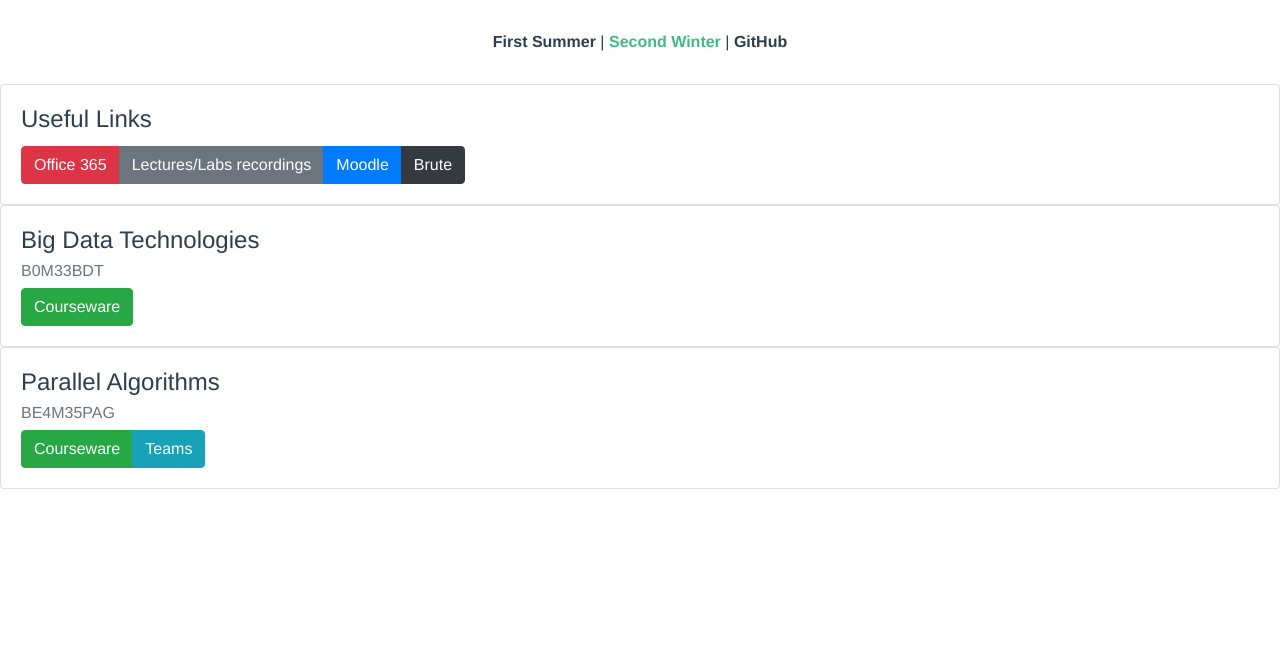
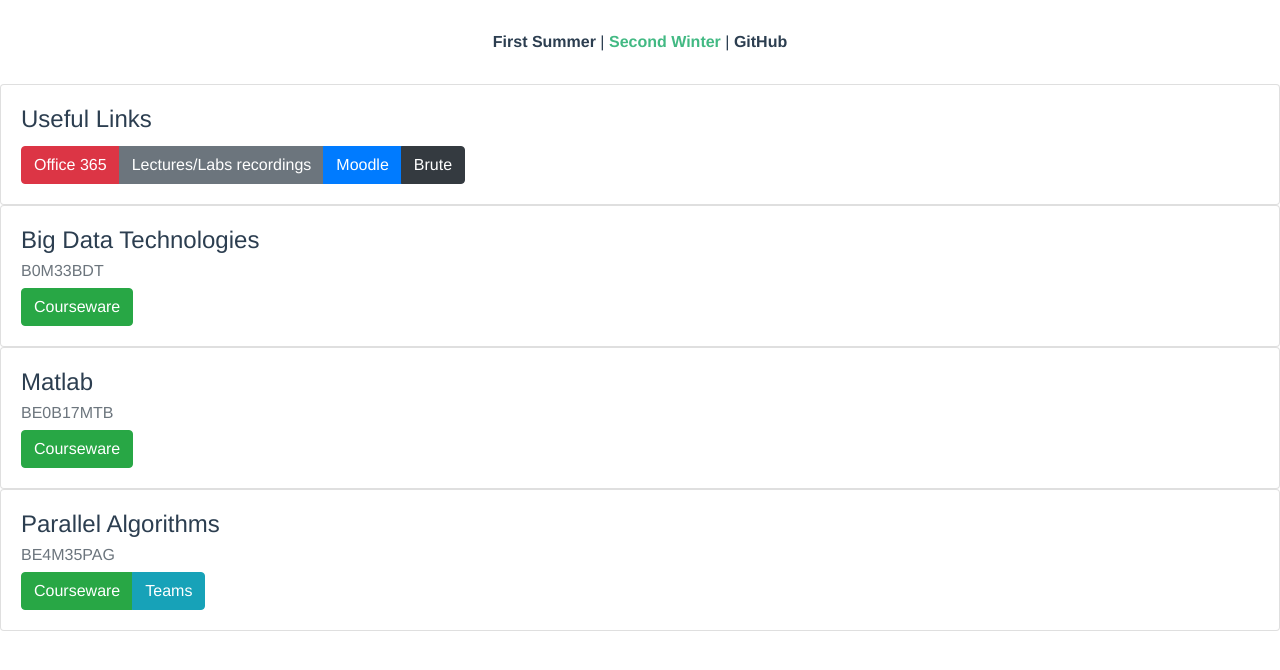
Before and after one commit to skalahonza/linkoi, a Vue app: page /#/second/winter in a window 1280 px wide. Shown: the top 670 px of the page. Built offline with nearby package versions, Linux system fonts and the light colour scheme.

Commit message:
Add matlab.

```diff
--- a/src/views/second/Winter.vue
+++ b/src/views/second/Winter.vue
@@ -13,7 +13,8 @@
           target="_blank"
           :href="link.address"
           v-bind:variant="linkType(link.name)"
-        >{{link.name}}</b-button>
+          >{{ link.name }}</b-button
+        >
       </b-button-group>
     </b-card>
   </div>
@@ -80,6 +81,17 @@ export default Vue.extend({
           ],
         },
         {
+          name: "Matlab",
+          code: "BE0B17MTB",
+          links: [
+            {
+              name: "Courseware",
+              address:
+                "https://cw.fel.cvut.cz/wiki/courses/be0b17mtb/start",
+            },
+          ],
+        },
+        {
           name: "Parallel Algorithms",
           code: "BE4M35PAG",
           links: [
```
